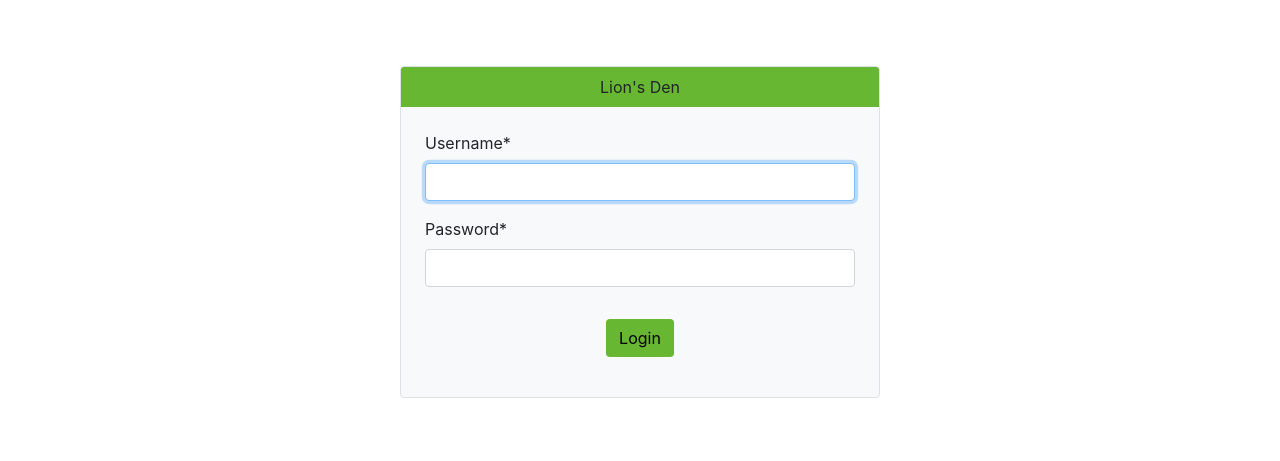
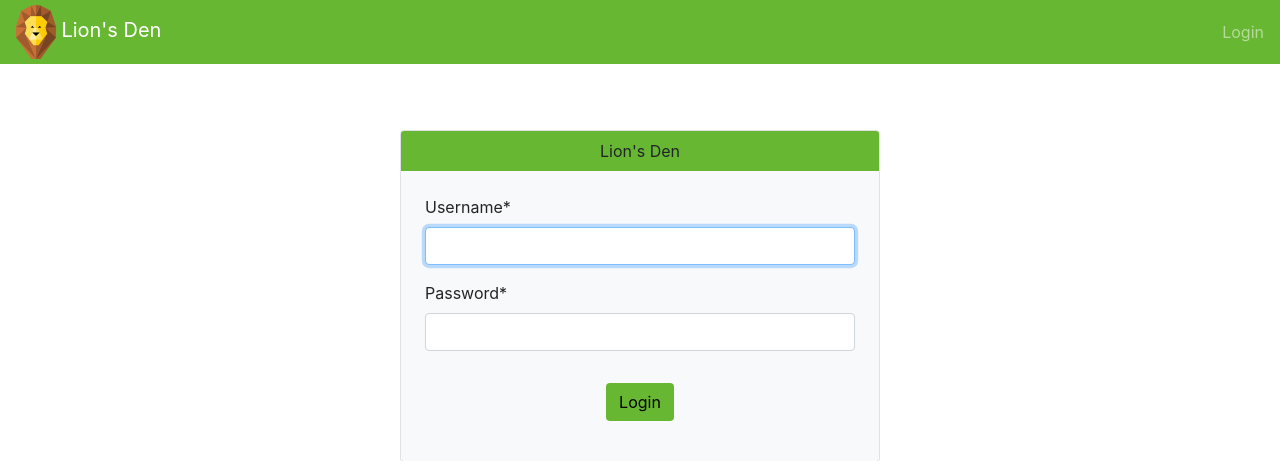
Before and after one commit to onlinemo90/lions-den, a Django app: page /login/ in a window 1280 px wide. Shown: the top 461 px of the page. Run offline with Django 3.2, Linux system fonts and the light colour scheme; some libraries are stand-ins or nearby versions.

Commit message:
Change password functionality implemented - using the same template now as login
Attributes are listed for user when clicking on Edit Attributes

```diff
--- a/lions_den/model_editor/views.py
+++ b/lions_den/model_editor/views.py
@@ -2,7 +2,7 @@ from django.shortcuts import render, redirect
 from django.contrib.auth.decorators import login_required
 
 from .decorators import login_and_zoo_access_required
-from .models import Zoo, Species, Individual
+from .models import Zoo, Species, Individual, AttributeCategory
 from .forms import get_subject_form, get_attributes_formset
 
 
@@ -52,7 +52,7 @@ def individual(request, zoo_id, individual_id):
 
 @login_and_zoo_access_required
 def attributes_list(request, zoo_id):
-	all_attributes = Species.objects.using(zoo_id).all()
+	all_attributes = AttributeCategory.objects.using(zoo_id).all()
 	return render(
 		request=request,
 		template_name='model_editor/attributes_list.html',
--- a/lions_den/static/main.css
+++ b/lions_den/static/main.css
@@ -29,3 +29,8 @@ textarea {
 a.bg-primary:focus, a.bg-primary:hover, button.bg-primary:focus, button.bg-primary:hover{
 	background-color: var(--colorPrimaryDark) !important;
 }
+
+.navbar-nav{
+-ms-flex-direction: row !important;
+flex-direction: row !important;
+}
--- a/lions_den/templates/base.html
+++ b/lions_den/templates/base.html
@@ -17,19 +17,21 @@
 	<body>
 		{% block navbar %}
 			<nav class="navbar navbar-dark bg-primary no-vertical-padding">
+
 				<a class="navbar-brand no-vertical-padding" href="{% url 'home' %}">
 					<img src="{% static 'images/logo.png' %}" style="height:64; padding-top:5px; padding-bottom:5px" alt="Zooverse"/>
 					Lion's Den
 				</a>
-				<ul class="navbar-nav">
-					<li class="nav-item ml-auto">
-						{% if request.user.is_authenticated %}
-							<a class="nav-link" href="{% url 'logout' %}">Logout</a>
-						{% else %}
-							<a class="nav-link" href="{% url 'login' %}">Login</a>
-						{% endif %}
-					</li>
-				</ul>
+
+				<div class="navbar-nav">
+					{% if request.user.is_authenticated %}
+						<a class="nav-link mx-2" href="{% url 'change-password' %}">Change password</a>
+						<a class="nav-link mx-2" href="{% url 'logout' %}">Logout</a>
+					{% else %}
+						<a class="nav-link" href="{% url 'login' %}">Login</a>
+					{% endif %}
+				</div>
+
 			</nav>
 		{% endblock %}
 		<main style="padding:16px 32px 32px 32px;">
--- a/lions_den/templates/model_editor/attributes_list.html
+++ b/lions_den/templates/model_editor/attributes_list.html
@@ -2,7 +2,7 @@
 {% block content %}
 	<div class="container">
 		{% for attribute in all_attributes %}
-			<a href="{{ species.id }}">{{ attribute.name }}</a>
+			<p>{{ attribute.name }}</p>
 			<br/>
 		{% endfor %}
 	</div>
--- a/lions_den/templates/users/login.html
+++ b/lions_den/templates/users/auth.html
@@ -1,7 +1,7 @@
 {% extends "base.html" %}
 {% load static %}
 {% load crispy_forms_tags %}
-{% block navbar %}{% endblock %}
+
 {% block content %}
 	<div class="container rounded border bg-light p-0" style="max-width: 480px; margin: 50px auto; overflow: hidden">
 		<header class="bg-primary text-center p-2">
--- a/lions_den/users/urls.py
+++ b/lions_den/users/urls.py
@@ -3,6 +3,7 @@ import django.contrib.auth.views as auth_views
 from . import views
 
 urlpatterns = [
-    path('login/', auth_views.LoginView.as_view(template_name='users/login.html'), name='login'),
+    path('login/', auth_views.LoginView.as_view(template_name='users/auth.html'), name='login'),
     path('logout/', views.logout_view, name='logout'),
+    path('change-password/', views.change_password, name='change-password'),
 ]
```
Also changed, not shown: lions_den/users/views.py (+16 -1 lines), lions_den/default.sqlite3.
